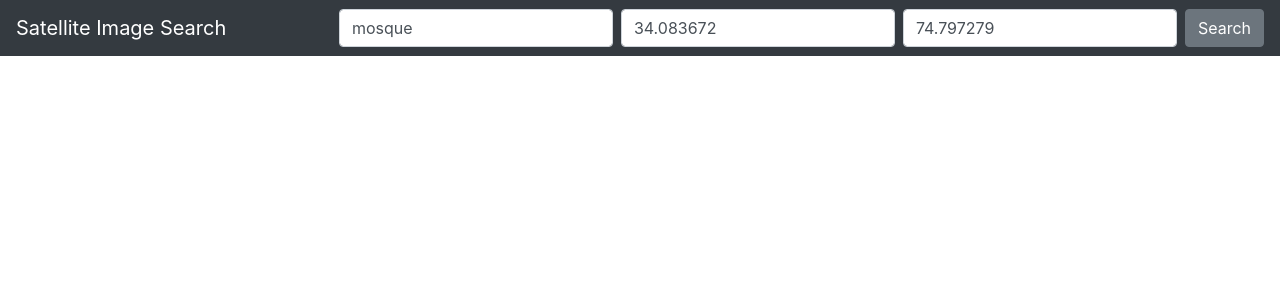
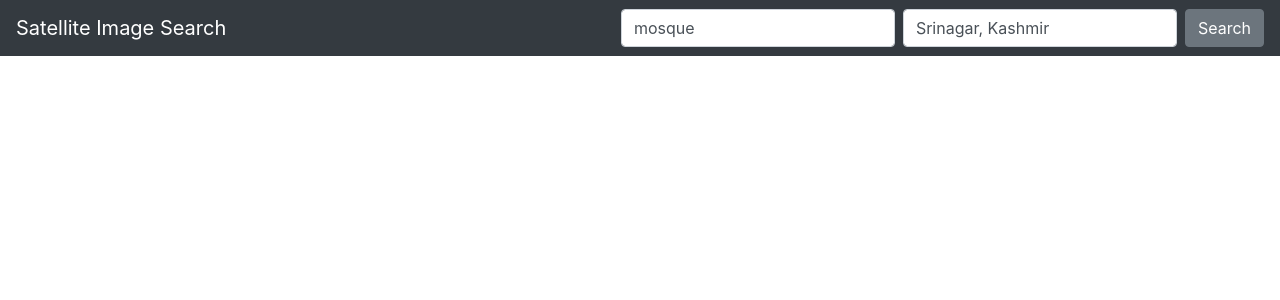
Before and after one commit to salmedina/SatelliteImageryTool, a Flask app: page /search in a window 1280 px wide. Shown: the top 300 px of the page. Run offline with Flask 2, Linux system fonts and the light colour scheme; some libraries are stand-ins or nearby versions.

Commit message:
Change search from lat,lng to location based on geocode

```diff
--- a/app/app.py
+++ b/app/app.py
@@ -14,17 +14,15 @@ Bootstrap(app)
 
 @app.route('/search', methods=['GET', 'POST'])
 def search():
-    search_form = dict(term='mosque', lat=34.083672, lng=74.797279)
+    search_form = dict(term='mosque', location='Srinagar, Kashmir')
     search_result = {}
 
     if flask.request.method == 'POST':
         search_term = flask.request.values.get('searchTerm')
-        search_lat = flask.request.values.get('searchLat')
-        search_lng = flask.request.values.get('searchLng')
+        search_loc = flask.request.values.get('searchLoc')
 
-        search_form = dict(term=search_term, lat=search_lat, lng=search_lng)
-        search_result = satSearch.search(search_term, search_lat, search_lng)
-
+        search_form = dict(term=search_term, location=search_loc)
+        search_result = satSearch.search(search_term=search_term, location=search_loc)
 
     return render_template('search.html', search_form=search_form, place_list=search_result)
 
--- a/app/templates/search.html
+++ b/app/templates/search.html
@@ -48,8 +48,7 @@
     </ul>
     <form class="form-inline my-2 my-lg-0" method="POST" action="{{ url_for('search') }}">
       <input class="form-control mr-sm-2" type="text" placeholder="Search Term" aria-label="SearchTerm" name="searchTerm" value="{{ search_form.term }}">
-      <input class="form-control mr-sm-2" type="text" placeholder="Latitude" aria-label="SearchLat" name="searchLat" value="{{ search_form.lat }}">
-      <input class="form-control mr-sm-2" type="text" placeholder="Longitude" aria-label="SearchLng" name="searchLng" value="{{ search_form.lng }}">
+      <input class="form-control mr-sm-2" type="text" placeholder="Location" aria-label="SearchLoc" name="searchLoc" value="{{ search_form.location }}">
       <button class="btn btn-secondary my-2 my-sm-0" type="submit">Search</button>
     </form>
   </div>
@@ -58,10 +57,10 @@
 <main role="main" class="container">
 
   {% for place_info in place_list %}
-      <div class="row">
+      <div class="row mb-2">
         <div class="col">
           <div class="card">
-            <iframe class="card-img-top"  src="https://maps.google.com/maps?q={{ place_info.lat  }},{{ place_info.lng }}&z=18&amp;output=embed&t=k" width="400" height="300" frameborder="0" style="border:0;" allowfullscreen=""></iframe>
+            <iframe class="card-img-top"  src="https://maps.google.com/maps?q={{ place_info.lat  }},{{ place_info.lng }}&z=19&amp;output=embed&t=k" width="400" height="300" frameborder="0" style="border:0;" allowfullscreen=""></iframe>
               <div class="card-body">
                 <h5 class="card-title">{{ place_info.name }}</h5>
                 <p class="card-text">Lat: {{ place_info.lat  }}  Lng: {{ place_info.lng }}</p>
```
Also changed, not shown: SatelliteImageSearch.py (+8 -1 lines).
